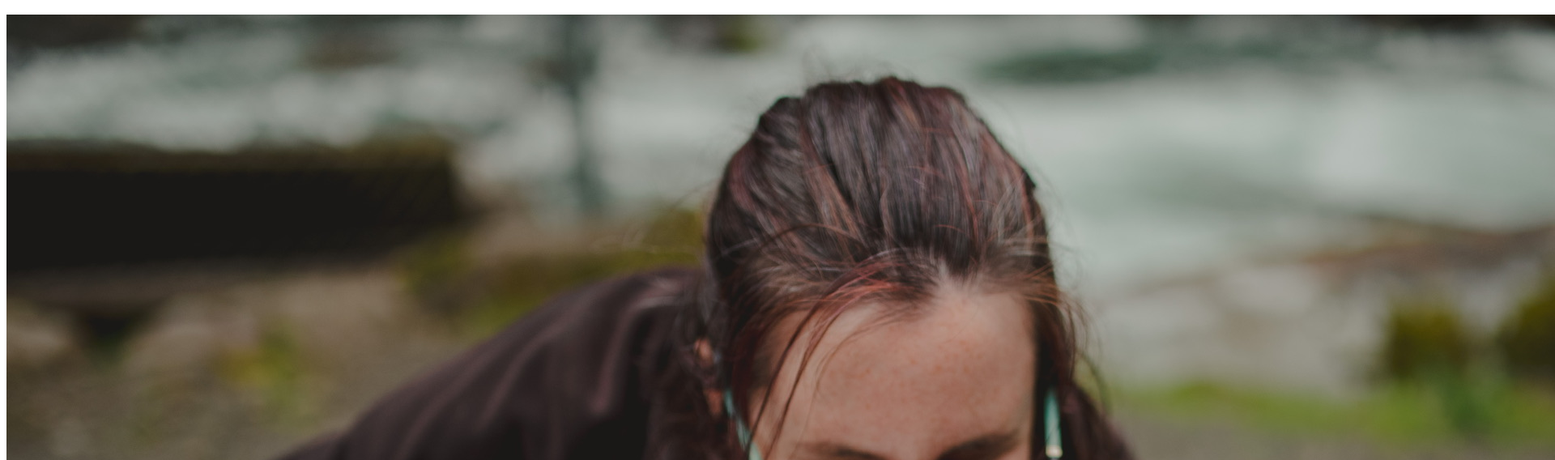
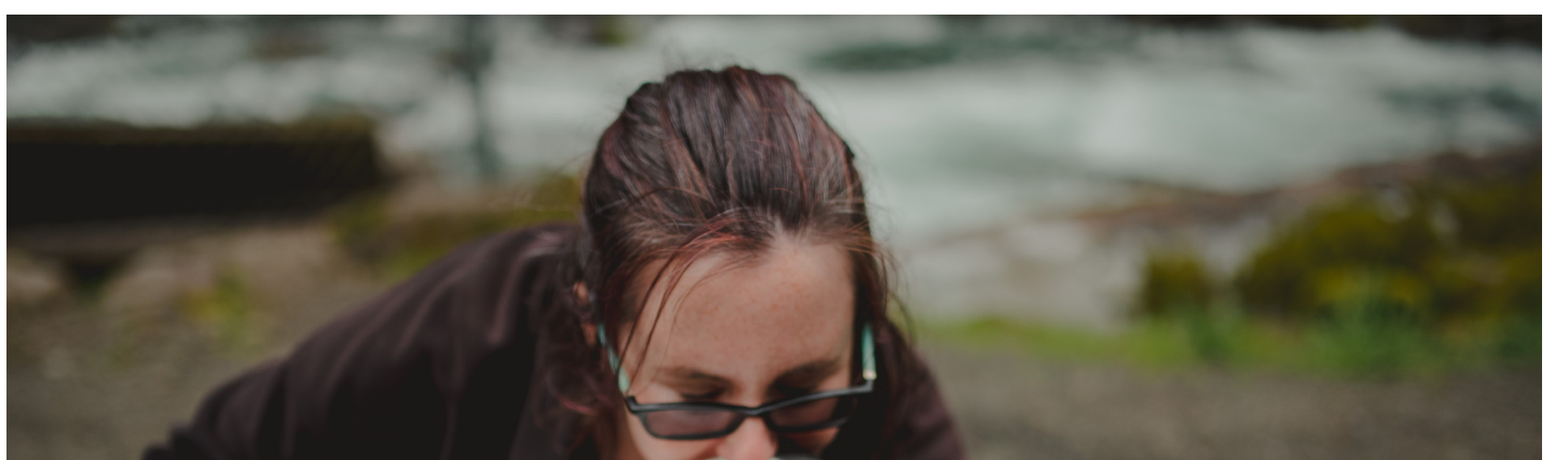
Before and after one commit to DanielleMBerg/DanielleMBerg.github.io, a plain HTML site: page index.html in a window 1280 px wide. Shown: the part 48-616 px from the top of the page at 81% size, 1920 px wide, since content can reach past the window. Drawn offline with Linux system fonts and the light colour scheme.

Commit message:
Update index.html

```diff
--- a/index.html
+++ b/index.html
@@ -1,4 +1,4 @@
 <html>
     <h1>Danielle's Portfolio</h1>
-    <img src="./Biopic2.JPG" />
+    <img src="./Biopic2.JPG" width="150%" />
     </html>
```
